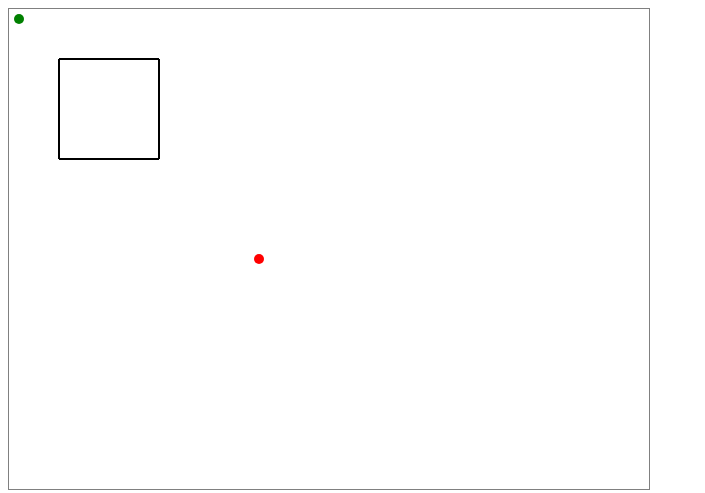
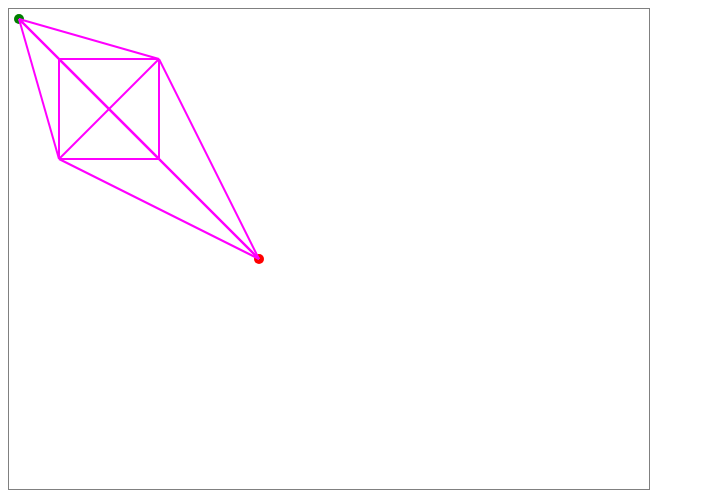
Before and after one commit to alanmacleod/graffic, a plain HTML site: page test.html in a window 1280 px wide. Shown: the whole page, without its empty margins (0-705 px from the left). Drawn offline with Linux system fonts and the light colour scheme.

Commit message:
occluded space problem. need to define concept of bounded 'null' or solid spaces, i.e. polygons

```diff
--- a/test.html
+++ b/test.html
@@ -83,14 +83,41 @@ function calc_scene_graph(obstacles, start, end)
   for (let x=0; x<nodes.length-1; x++)
     for (let y=x+1; y<nodes.length; y++)
     {
-        //console.log(nodes[x], nodes[y]);
+        let testedge = [nodes[x], nodes[y]];
+
+        // yes, this is a clear path, draw it now
+        if (edgevisibilty(testedge, edges))
+        {
+          //console.log("ok!")
+          draw_line(testedge[0], testedge[1], 'magenta');
+        }
+
     }
 
   for (let e=0; e<edges.length; e++)
   {
-    console.log(edges[e]);
+    //console.log(edges[e]);
+    // draw_line(edges[e][0], edges[e][1], 'magenta');
 
   }
+}
+
+function edgevisibilty(testedge, edges)
+{
+  for (let t=0; t<edges.length; t++)
+  {
+    let e = edges[t];
+
+    if (intersects(
+      testedge[0][0], testedge[0][1],
+      testedge[1][0], testedge[1][1],
+      e[0][0], e[0][1],
+      e[1][0], e[1][1],
+    ))
+      return false;
+  }
+
+  return true;
 }
 
 function equals(a, b)
@@ -102,17 +129,13 @@ function draw_scene(scene, startp, endp)
 {
   let drawnstart = false;
 
+  // Draw all obstacles
   for (let o of scene)
   {
-    // array of arrays (obstacle object)
     if (Array.isArray(o[0]))
     {
-      ctx.lineWidth = 2;
-      ctx.strokeStyle = 'black';
-
       for (let e=0; e<o.length-1; e++)
-        draw_line(o[e], o[e+1]);
-
+        draw_line(o[e], o[e+1], 'black');
     }
   }
 
@@ -134,11 +157,26 @@ function draw_scene(scene, startp, endp)
 
 function draw_line(a, b, c)
 {
-  ctx.strokeStyle = 'black' | c;
+  ctx.lineWidth = 2;
+  ctx.strokeStyle = c || 'black';
   ctx.beginPath();
   ctx.moveTo(a[0],a[1]);
   ctx.lineTo(b[0],b[1]);
   ctx.stroke();
+}
+
+function intersects(a,b,c,d,  p,q,r,s)
+{
+  var det, gamma, lambda;
+  det = (c - a) * (s - q) - (r - p) * (d - b);
+  if (det === 0) {
+    return false;
+  } else {
+
+    lambda = ((s - q) * (r - a) + (p - r) * (s - b)) / det;
+    gamma = ((b - d) * (r - a) + (c - a) * (s - b)) / det;
+    return (0 < lambda && lambda < 1) && (0 < gamma && gamma < 1);
+  }
 }
 
 
```
